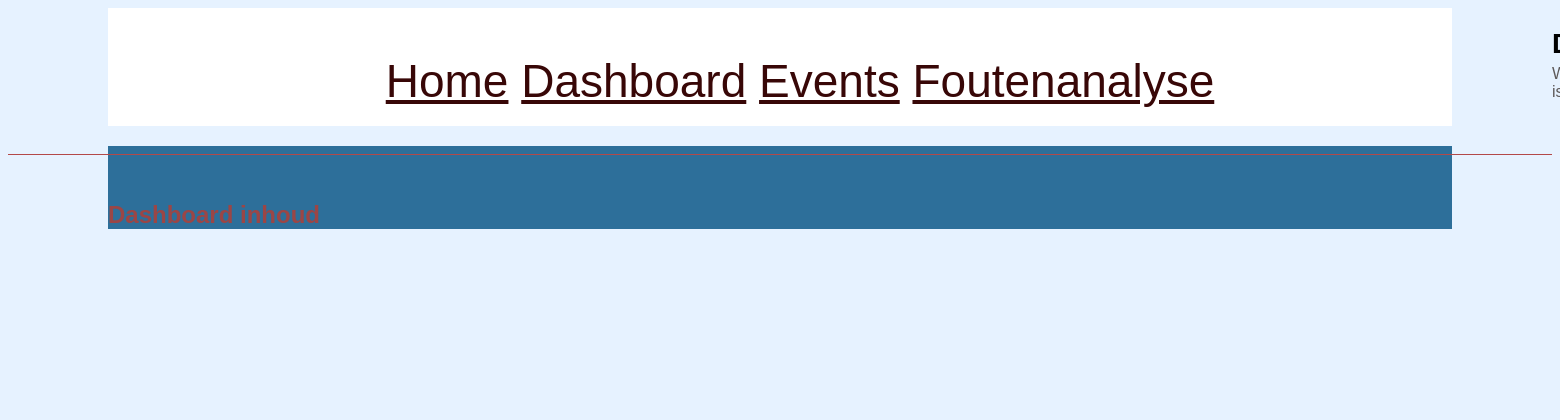
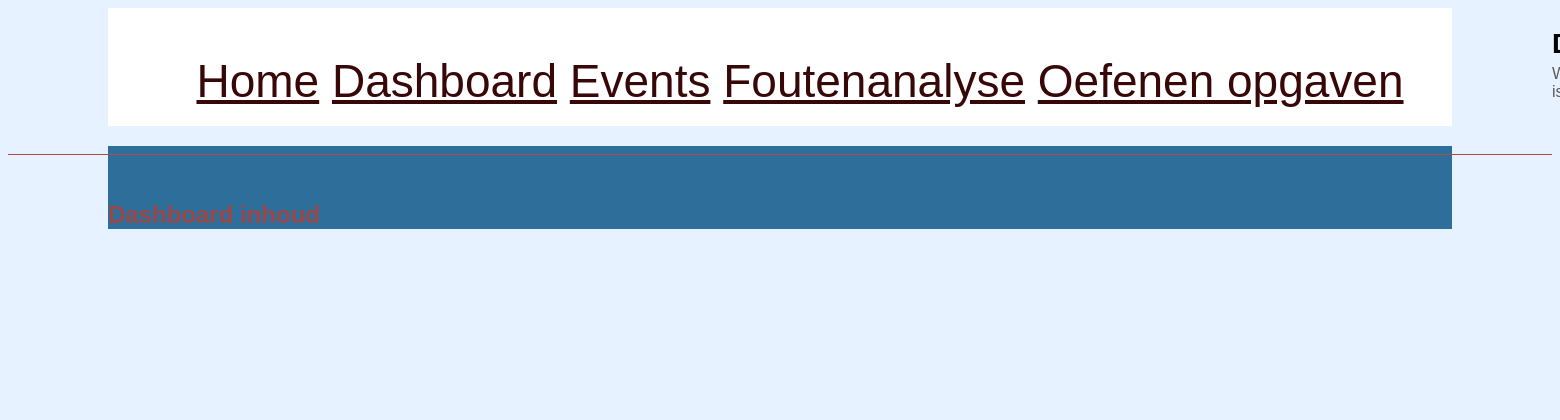
Before and after one commit to aimanadel/mijnapplicate, a Flask app: page / in a window 1560 px wide; the page is wider, and only the part inside the window is pictured. Shown: the top 420 px of that part. Run offline with Flask 3, Linux system fonts and the light colour scheme.

Commit message:
IK heb Oefenen opgaven html gemaakt met route

```diff
--- a/app/main/routes.py
+++ b/app/main/routes.py
@@ -77,3 +77,7 @@ def foutenanalyse():
         labels=labels,
         waarden=waarden
     )
+
+@bp.route("/oefenen-opgaven")
+def oefenen_opgaven():
+    return render_template("oefenen_opgaven.html")
--- a/app/templates/base.html
+++ b/app/templates/base.html
@@ -17,6 +17,7 @@
         <li><a href="{{ url_for('main.home') }}">Dashboard</a></li>
         <li><a href="{{ url_for('events.index') }}">Events</a></li>
         <li><a href="{{ url_for('main.foutenanalyse') }}">Foutenanalyse</a></li>
+        <li><a href="{{ url_for('main.oefenen_opgaven') }}">Oefenen opgaven</a></li>
 
 
       </ul>
```
Also changed, not shown: app/templates/oefenen_opgaven.html (added, +7 -0 lines).
